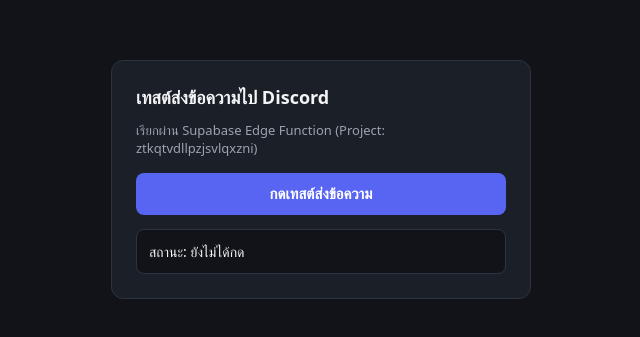
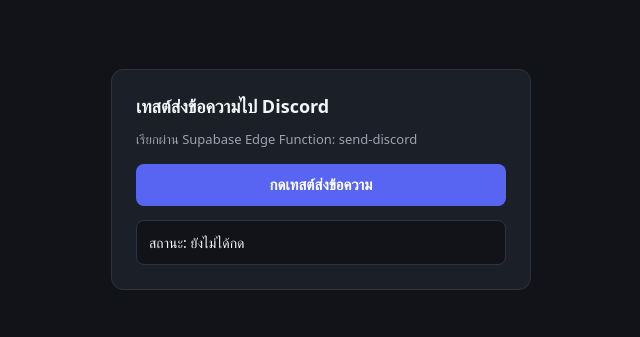
Before and after one commit to nongchang887-prog/index.html, a plain HTML site: page index.html in a window 1280 px wide. Shown: the part 237-574 px from the top of the page, without its empty margins (319-959 px from the left). Drawn offline with Linux system fonts and the light colour scheme.

Commit message:
Update index.html

```diff
--- a/index.html
+++ b/index.html
@@ -66,14 +66,14 @@
 <body>
   <div class="card">
     <h1>เทสต์ส่งข้อความไป Discord</h1>
-    <p>เรียกผ่าน Supabase Edge Function (Project: ztkqtvdllpzjsvlqxzni)</p>
+    <p>เรียกผ่าน Supabase Edge Function: send-discord</p>
     <button type="button" id="sendBtn">กดเทสต์ส่งข้อความ</button>
     <div class="status" id="status">สถานะ: ยังไม่ได้กด</div>
   </div>
 
   <script>
     const PROJECT_REF = "ztkqtvdllpzjsvlqxzni";
-    const FUNCTION_NAME = "bright-function"; // ถ้าชื่อฟังก์ชันบน Supabase เป็น bright-function ให้แก้ตรงนี้เป็น "bright-function"
+    const FUNCTION_NAME = "send-discord";
     const SUPABASE_API_KEY = "sb_publishable_cDqZ3DmFATvHvY1GVYUUXA_Z8V8c3pH";
 
     const SUPABASE_FUNCTION_URL = `https://${PROJECT_REF}.supabase.co/functions/v1/${FUNCTION_NAME}`;
```
